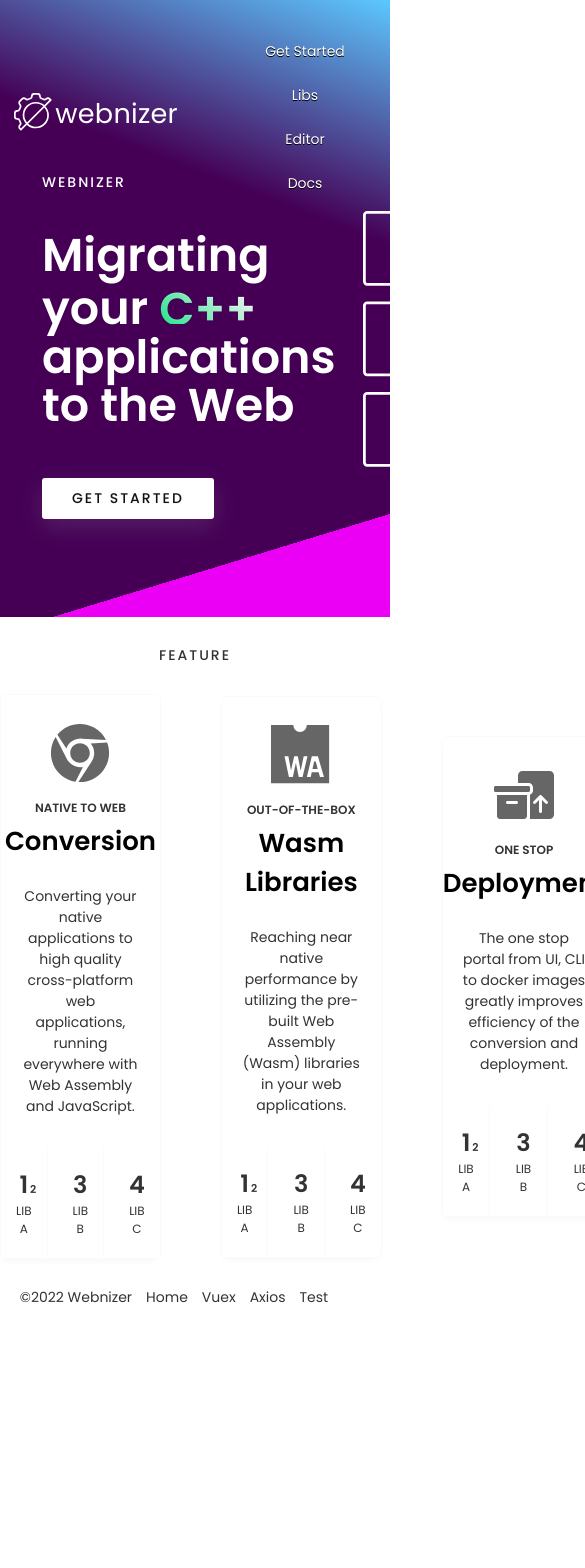
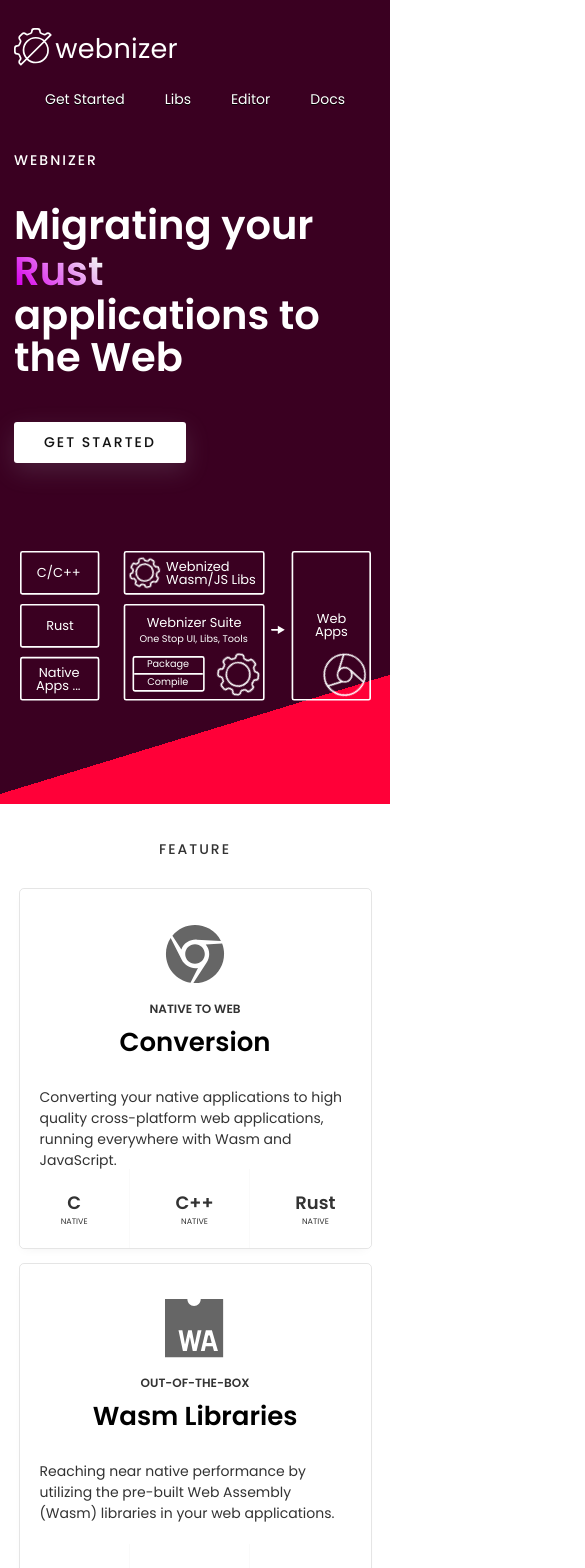
Before and after one commit to ibelem/w-p, a Vue app: page / in a window 390 px wide. Shown: the top 1568 px of the page, 585 px wide, since content can reach past the window. Before the commit the page ends 1336 px from the top, so only its background shows below. Built offline with nearby package versions, Linux system fonts and the light colour scheme.

Commit message:
mobile ui

```diff
--- a/index.html
+++ b/index.html
@@ -8,7 +8,7 @@
     <link rel="icon" type="image/png" sizes="32x32" href="/src/assets/icon/favicon-32x32.png">
     <link rel="icon" type="image/png" sizes="16x16" href="/src/assets/icon/favicon-16x16.png">
     <link rel="manifest" href="/src/assets/icon/site.webmanifest">
-    <meta name="viewport" content="width=device-width, initial-scale=1.0" />
+    <meta name="viewport" content="user-scalable=no, initial-scale=1, maximum-scale=2, minimum-scale=1, width=device-width">
   </head>
   <body>
     <div id="app"></div>
--- a/src/components/EditorTabs.vue
+++ b/src/components/EditorTabs.vue
@@ -34,7 +34,7 @@
 .tab-item-active  {
     display: inline-block;
     padding: 4px 2rem;
-    border-bottom: 1px solid #000;
+    border-bottom: 1px solid rgba(12, 211, 255, 1.0);
     color: #000;
 }
 
--- a/src/components/Header.vue
+++ b/src/components/Header.vue
@@ -76,4 +76,13 @@
     width: 220px;
   }
 }
+
+@media only screen and (max-width: 640px) {
+  header {
+    grid-template-columns: 1fr;
+    grid-template-rows: 1fr 1fr;
+    padding: 2rem 1rem 0rem 1rem;
+    height: auto;
+  }
+}
 </style>
--- a/src/components/HomeFeature.vue
+++ b/src/components/HomeFeature.vue
@@ -13,23 +13,23 @@
         <div class="card_un">Conversion</div>
         <div class="cu-description">
           Converting your native applications to high quality cross-platform web applications,
-          running everywhere with Web Assembly and JavaScript.
+          running everywhere with Wasm and JavaScript.
         </div>
 
         <div class="cu-stats cs-c1 clearfix">
           <div class="ot">
-            <div class="stat">1<sup>2</sup></div>
-            <div class="stat-value">Lib A</div>
+            <div class="stat">C</div>
+            <div class="stat-value">Native</div>
           </div>
 
           <div class="ot">
-            <div class="stat">3</div>
-            <div class="stat-value">Lib B</div>
+            <div class="stat">C++</div>
+            <div class="stat-value">Native</div>
           </div>
 
           <div class="ot no-border">
-            <div class="stat">4</div>
-            <div class="stat-value">Lib C</div>
+            <div class="stat">Rust</div>
+            <div class="stat-value">Native</div>
           </div>
         </div>
       </div>
@@ -54,18 +54,18 @@
 
         <div class="cu-stats cs-c2 clearfix">
           <div class="ot">
-            <div class="stat">1<sup>2</sup></div>
-            <div class="stat-value">Lib A</div>
+            <div class="stat">OpenCV<sup>.js</sup></div>
+            <div class="stat-value">Computer Vision</div>
           </div>
 
           <div class="ot">
-            <div class="stat">3</div>
-            <div class="stat-value">Lib B</div>
+            <div class="stat" title="Threading Building Blocks">TBB</div>
+            <div class="stat-value">Performance</div>
           </div>
 
           <div class="ot no-border">
-            <div class="stat">4</div>
-            <div class="stat-value">Lib C</div>
+            <div class="stat">oneDNN</div>
+            <div class="stat-value">Deep Learning</div>
           </div>
         </div>
 
@@ -88,18 +88,18 @@
 
         <div class="cu-stats cs-c3 clearfix">
           <div class="ot">
-            <div class="stat">1<sup>2</sup></div>
-            <div class="stat-value">Lib A</div>
+            <div class="stat">Compiler</div>
+            <div class="stat-value">Suite</div>
           </div>
 
           <div class="ot">
-            <div class="stat">3</div>
-            <div class="stat-value">Lib B</div>
+            <div class="stat">Tools</div>
+            <div class="stat-value">Suite</div>
           </div>
 
           <div class="ot no-border">
-            <div class="stat">4</div>
-            <div class="stat-value">Lib C</div>
+            <div class="stat">Package</div>
+            <div class="stat-value">Suite</div>
           </div>
         </div>
 
@@ -114,7 +114,7 @@
 <style scoped lang="stylus">
 #feature {
   text-align center
-  margin 2rem auto
+  margin 2.5rem auto
   color: #333;
 }
 
@@ -122,28 +122,24 @@
   margin-top: 2rem;
   display: grid;
   grid-template-columns: repeat(3, 1fr);
-  grid-template-rows: 1fr;
   grid-column-gap: 60px;
   grid-row-gap: 0px;
-  justify-items: stretch;
+  justify-items: center;
   align-items: center;
 }
 
 .card {
-  display: inline-block;
   margin: auto;
   border-radius: 5px;
-  position: relative;
-  text-align: center;
   box-shadow: -1px 5px 10px -5px rgba(0, 0, 0, 0.05);
   z-index: 9999;
-  border: 1px solid rgba(0, 0, 0, 0.02);
+  border: 1px solid rgba(0, 0, 0, 0.1);
 }
 
 .card:hover {
-  box-shadow: -1px 5px 10px -5px rgba(0, 0, 0, 0.1);
+  box-shadow: -1px 5px 10px -5px rgba(0, 0, 0, 0.2);
   z-index: 9999;
-  border: 1px solid rgba(0, 0, 0, 0.1);
+  border: 1px solid rgba(0, 0, 0, 0.05);
 }
 
 .ci {
@@ -156,14 +152,22 @@
 .ci svg {
   height: 60px;
   width: 60px;
-  padding-top: 2rem;
+  padding-top: 2.5rem;
+}
+
+.c2 {
+  margin: 0px auto;
+  text-align: center;
 }
 
 .ci-c2 {
   height: 94px;
+  width: 94px;
   overflow: hidden;
+  display: inline-block;
 }
 .ci-c2 svg {
+  display: inline-block;
   height: 60px;
   width: 60px;
 }
@@ -204,7 +208,10 @@
 
 .cu-description {
   padding: 20px;
-  margin-bottom: 10px;
+  height: 62.4px;
+  overflow hidden;
+  text-overflow: ellipsis;
+  text-align: left;
 }
 
 .cs-c1 {
@@ -284,10 +291,30 @@
 .cu-stats .stat-value {
   text-transform: uppercase;
   font-weight: 400;
-  font-size: 12px;
+  font-size: 10px;
 }
 .cu-stats .no-border {
   border-right: none;
 }
 
+@media only screen and (max-width: 640px) {
+  .cards {
+    grid-template-columns: 1fr;
+    grid-template-rows: 1fr 1fr 1fr;
+    grid-column-gap: 1rem;
+    grid-row-gap: 1rem;
+  }
+  .card {
+    width: 90vw;
+  }
+
+  .cu-stats .stat {
+    font-size: 18px;
+  }
+
+  .cu-stats .stat-value {
+    font-size: 8px;
+  }
+}
+
 </style>
--- a/src/components/HomeHero.vue
+++ b/src/components/HomeHero.vue
@@ -208,13 +208,13 @@
   }
 
   h2 {
-    font-size 46px
+    font-size 45px
     line-height 1.06
     color #fff
   }
 
   .mask {
-    height 44px;
+    height 47px;
     position relative;
     overflow hidden;
     width 102px;
@@ -248,7 +248,7 @@
   }
 
   .mask span:nth-child(2) {
-    background-image linear-gradient(45deg, #30F197 10%, #fff 90%);
+    background-image linear-gradient(45deg, #EC9B3B 10%, #fff 90%);
   }
 
   .mask span:nth-child(3) {
@@ -278,9 +278,39 @@
   a:hover
   {
     color: #fff;
-    letter-spacing: 6px;
+    letter-spacing: 3px;
     background linear-gradient(135deg, #0cd3ff 25%, #30F197 25%, #e406f9 25%)
     box-shadow: rgba(100, 100, 111, 0.2) 0px 7px 29px 0px;
+    transition: 1s;
+  }
+}
+
+@media only screen and (max-width: 640px) {
+  #hero {
+    max-width: 640px;
+    grid-template-columns: 1fr;
+    grid-template-rows: 1fr 1fr;
+    padding: 0px;
+  }
+
+  #hero .description {
+    padding: 0;
+  }
+
+  #hero h2 {
+    font-size: 40px;
+  }
+
+  #hero .mask {
+    height: 40px;
+  }
+
+  #hero .mask span {
+    top: 46px;
+  }
+
+  #hero svg {
+    width: 90vw;
   }
 }
 </style>
--- a/src/components/MonacoEditor.vue
+++ b/src/components/MonacoEditor.vue
@@ -116,5 +116,4 @@
 });
 </script>
 
-<style>
-</style>
+<style></style>
--- a/src/components/Nav.vue
+++ b/src/components/Nav.vue
@@ -103,7 +103,7 @@
     display: block;
     width: 100%;
     height: 3px;
-    background-color: rgba(255, 255, 255, 0.5);
+    background-color: rgba(12, 211, 255, 0.8);
     position: relative;
     left: 0;
     bottom: -1.6rem;
@@ -121,4 +121,10 @@
     transform: scale(1);
   }
 }
+
+@media only screen and (max-width: 640px) {
+  nav {
+    justify-self: center;
+  }
+}
 </style>
--- a/src/style/basic.styl
+++ b/src/style/basic.styl
@@ -204,7 +204,7 @@
 
 .logo-2, .home #wrap.onScroll .logo-2 {
   fill: none;
-  stroke: #3fa9f5;
+  stroke: rgba(12, 211, 255, 1.0);
   stroke-miterlimit: 10;
   stroke-width: 3px;
 }
@@ -216,3 +216,40 @@
 .home .logo-2 {
   stroke: #fff;
 }
+
+@media only screen and (max-width: 640px) {
+  #wrap {
+    max-width: 640px;
+  }
+
+  .home #wrap.onScroll header {
+    width: auto;
+    padding: 2rem 1rem 1rem 1rem;
+    position: sticky;
+    top: 0;
+    left: 0;
+  }
+
+  .home #wrap.onScroll header a {
+    margin-left: 0;
+  }
+
+  .home #wrap.onScroll header nav {
+    margin-right: 0;
+  }
+
+  nav {
+    justify-self: center;
+  }
+}
+
+@media screen and (device-width: 768px) and (device-height: 1024px) and (orientation:portrait) {
+  body {
+    background-color: yellow;
+  }
+}
+@media screen and (device-width: 1024px) and (device-height: 768px) and (orientation:landscape) {
+  body {
+    background-color: blue;
+  }
+}
--- a/src/views/Home.vue
+++ b/src/views/Home.vue
@@ -16,22 +16,21 @@
   setup() {
     const randomInt = (min:number, max:number) => Math.floor(Math.random() * (max - min + 1) + min);
 
-    const rInt = randomInt(60, 100);
+    const rInt = randomInt(50, 100);
+    const rInt2 = randomInt(40, 60);
 
     const items = [
-      '#f00056', '#c93756',
-      '#ff0097', '#be002f', '#00a3ff',
-      '#9b4400', '#0eb83a', '#1bd1a5', '#30F197',
-      '#00e09e', '#424c50', '#2edfa3', '#e406f9',
-      '#8d4bbb', '#003371',
-      '#177cb0', '#44cef6', '#4b5cc4', '#3b2e7e',
+      '#f00056', '#c93756', '#f20c00', '#c93756', '#ff0097', '#be002f', '#00a3ff', '#9d2933',
+      '#9b4400', '#0eb83a', '#1bd1a5', '#30F197', '#00e09e', '#424c50', '#2edfa3', '#e406f9',
+      '#8d4bbb', '#003371', '#177cb0', 'rgba(12, 211, 255, 1.0)', '#4b5cc4', '#3b2e7e',
     ];
 
     const getColor = () => items[Math.floor(Math.random() * items.length)];
+    const getColor2 = () => items[Math.floor(Math.random() * items.length)];
 
     onMounted(() => {
       document.querySelector('.home .header')?.setAttribute('style', `
-        background-image: linear-gradient(21deg, ${getColor()} 68%, #ffffff 100%), linear-gradient(163deg, #30F197 86%, #e406f9 40%), linear-gradient(0deg, #e406f9 122%, ${getColor()} 169%), linear-gradient(45deg, ${getColor()} ${rInt}%, #30F197 43%);
+        background-image: linear-gradient(21deg, ${getColor()} 108%, #ffffff 100%), linear-gradient(163deg, #30F197 86%, #e406f9 ${rInt2}%), linear-gradient(0deg, ${getColor2()} 100%, ${getColor()} 100%), linear-gradient(45deg, ${getColor()} ${rInt}%, #30F197 43%);
       `);
     });
 
@@ -42,5 +41,4 @@
 });
 </script>
 
-<style scoped lang="stylus">
-</style>
+<style scoped lang="stylus"></style>
```
Also changed, not shown: 20 other files (tests, documents, lock files or other folders).
